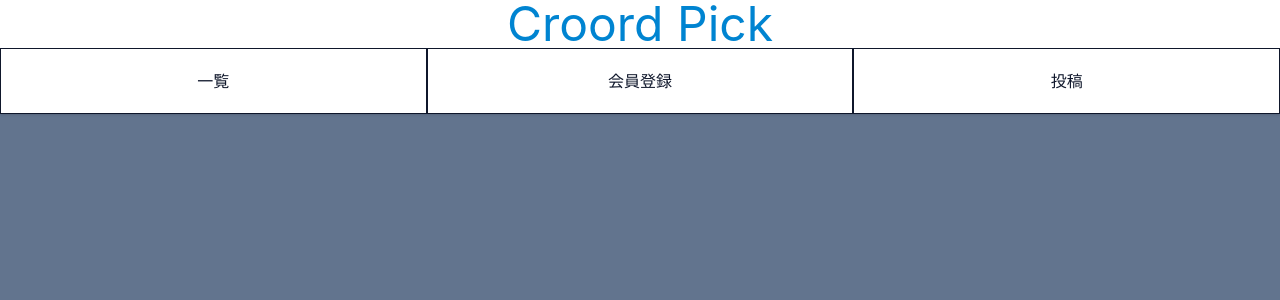
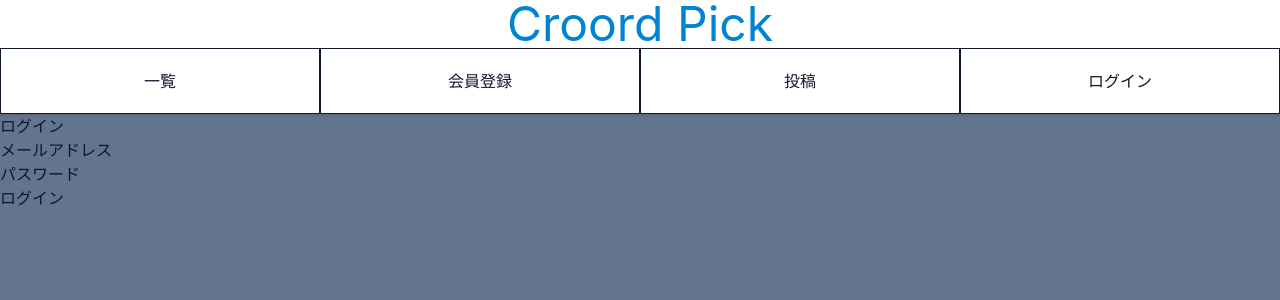
Before and after one commit to keikuma16/coord-pick, a React app in the folder frontend/: page /login in a window 1280 px wide. Shown: the top 300 px of the page. Built offline with nearby package versions, Linux system fonts and the light colour scheme; the HTML template or start-up script is replaced by a standard one.

Commit message:
loginへのRouteを追加

```diff
--- a/frontend/src/App.tsx
+++ b/frontend/src/App.tsx
@@ -2,6 +2,7 @@ import './index.css'
 import { Register } from './components/Register.js'
 import { ItemList } from './components/ItemList.js'
 import { ItemUpload } from './components/ItemUpload.js'
+import { Login } from './components/Login.js'
 import { BrowserRouter, Routes, Route, Link} from 'react-router-dom'
 import { ItemDetail } from './components/ItemDetail.js'
 
@@ -22,6 +23,9 @@ function App() {
                         <Link to='/upload' className='flex-1 text-center hover:text-sky-600 transition-colors duration-200 border p-5'>
                             投稿
                         </Link>
+                        <Link to='/login' className='flex-1 text-center hover:text-sky-600 transition-colors duration-200 border p-5'>
+                            ログイン
+                        </Link>
                     </nav>
                 </header>
 
@@ -30,6 +34,7 @@ function App() {
                     <Route path='/register' element={<Register/>}/>
                     <Route path='/upload' element={<ItemUpload/>}/>
                     <Route path='/items' element={<ItemList/>}/>
+                    <Route path='/login' element={<Login/>}/>
                     <Route path='/detail/:styling_id' element={<ItemDetail />}/>
                 </Routes>
             </div>
--- a/frontend/src/components/Login.tsx
+++ b/frontend/src/components/Login.tsx
@@ -38,6 +38,7 @@ export const Login = () => {
                 <label>パスワード</label>
                 <input type="password" value={password} onChange={(e: React.ChangeEvent<HTMLInputElement>) => setPassword(e.target.value)} />
             </div>
+            <button type="submit">ログイン</button>
         </form>
     </div>
  );
```
